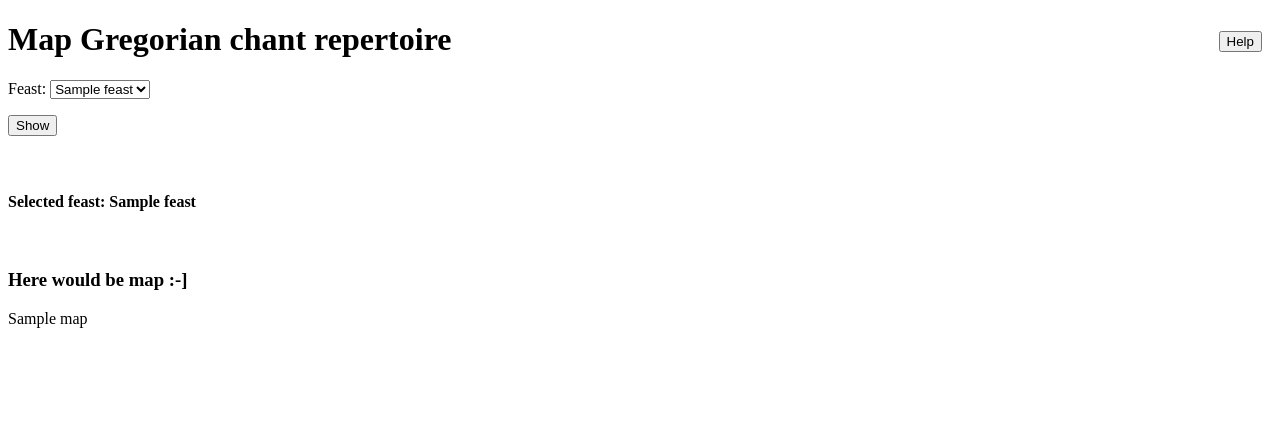
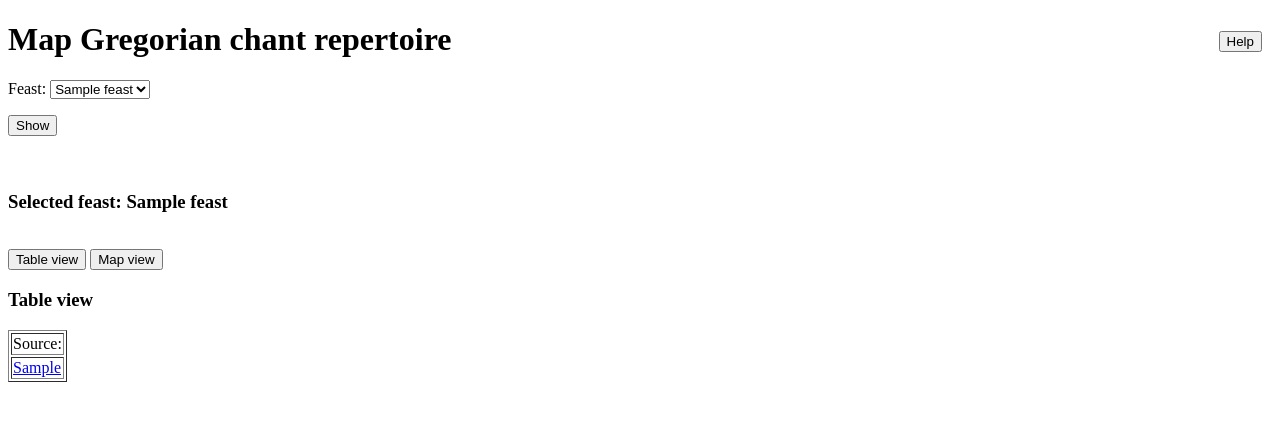
Before and after one commit to DvorakovaA/Mapping_the_Repertoire_of_Gregorian_Chant, a Django app: template django/Gregorian_chant_repertoire/Map_repertoire/templates/Map_repertoire/index.html in a window 1280 px wide. Shown: the top 421 px of the page. Run offline with Django 5.2, Linux system fonts and the light colour scheme; tables that the repository leaves empty hold one stand-in row (values such as "Sample post"); the template is opened without the code that fills it: values that come from a table or form of the project are taken from there, most other values are stand-ins (such as "Sample title", 1, 10 or a date in 2020).

Commit message:
feat: improve sample map display by adding sample table view

```diff
--- a/django/Gregorian_chant_repertoire/Map_repertoire/templates/Map_repertoire/index.html
+++ b/django/Gregorian_chant_repertoire/Map_repertoire/templates/Map_repertoire/index.html
@@ -25,9 +25,32 @@
 <br><br>
 {% endblock %}
 
+
 {% block map %}
-  <h4> Selected feast: {{ feast }} </h4> <br>
+  <h3> Selected feast: {{ feast }} </h3> <br>
+      <!-- Two tabs over each other -->
+      <div class="tab">
+        <button class="tablinks" onclick="openView(event, 'Table')">Table view</button>
+        <button class="tablinks" onclick="openView(event, 'Map')">Map view</button>
+      </div>
 
-  <h3>Here would be map :-] </h3>
-  {{ map|safe }}
+      <div id="Table" class="tabcontent" style="display:block">
+        <h3>Table view</h3>
+        <table border='1'>
+          <tr>
+            <td>Source: </td>
+          </tr>
+          {% for x in sources %}
+            <tr>
+              <td> <a href='{{ x.drupal_path}}'  target="_blank" rel="noopener noreferrer">{{ x.drupal_path }}</a></td>
+            </tr>
+          {% endfor %}
+        </table>
+      </div>
+
+      <div id ="Map" class = "tabcontent">
+        <!-- <h3>Here would be map :-] </h3> -->
+        {{ map|safe }}
+
+      </div>
 {% endblock %}
--- a/django/Gregorian_chant_repertoire/Map_repertoire/views.py
+++ b/django/Gregorian_chant_repertoire/Map_repertoire/views.py
@@ -30,6 +30,8 @@ def index(request):
     context['feast_id'] = feast_id
     communities = get_communities(feast_id)
     context['map'] = get_map(communities)._repr_html_()
+
+    context['sources'] = [{'drupal_path' : source} for setik in communities for source in setik ]
     return render(request, "Map_repertoire/index.html", context)
 
 
```
Also changed, not shown: django/Gregorian_chant_repertoire/Map_repertoire/map_construct.py (+5 -3 lines).
